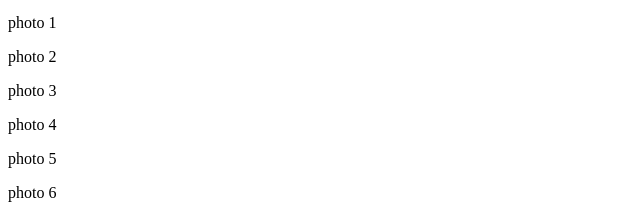
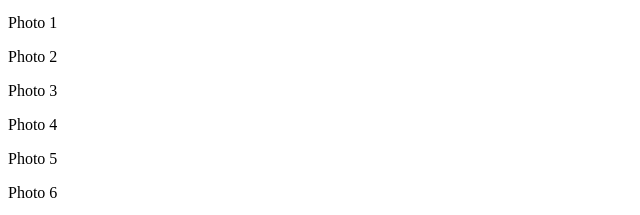
Before and after one commit to SUSANXN/html100-week7, a plain HTML site: page week4-practice/index.html in a window 1280 px wide. Shown: the part 226-441 px from the top of the page, 0-640 px from the left. Drawn offline with Linux system fonts and the light colour scheme.

Commit message:
capitalize P on photo

```diff
--- a/week4-practice/index.html
+++ b/week4-practice/index.html
@@ -23,12 +23,12 @@
   </nav>
 
   <section>
-    <p>photo 1</p>
-    <p>photo 2</p>
-    <p>photo 3</p>
-    <p>photo 4</p>
-    <p>photo 5</p>
-    <p>photo 6</p>
+    <p>Photo 1</p>
+    <p>Photo 2</p>
+    <p>Photo 3</p>
+    <p>Photo 4</p>
+    <p>Photo 5</p>
+    <p>Photo 6</p>
   </section>
 
   <div>
```
